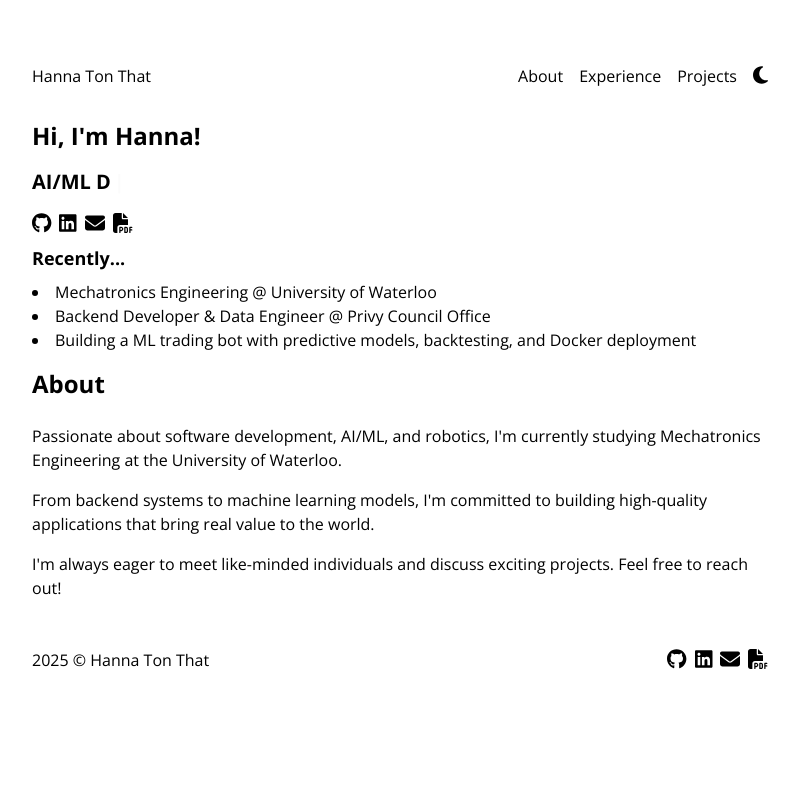
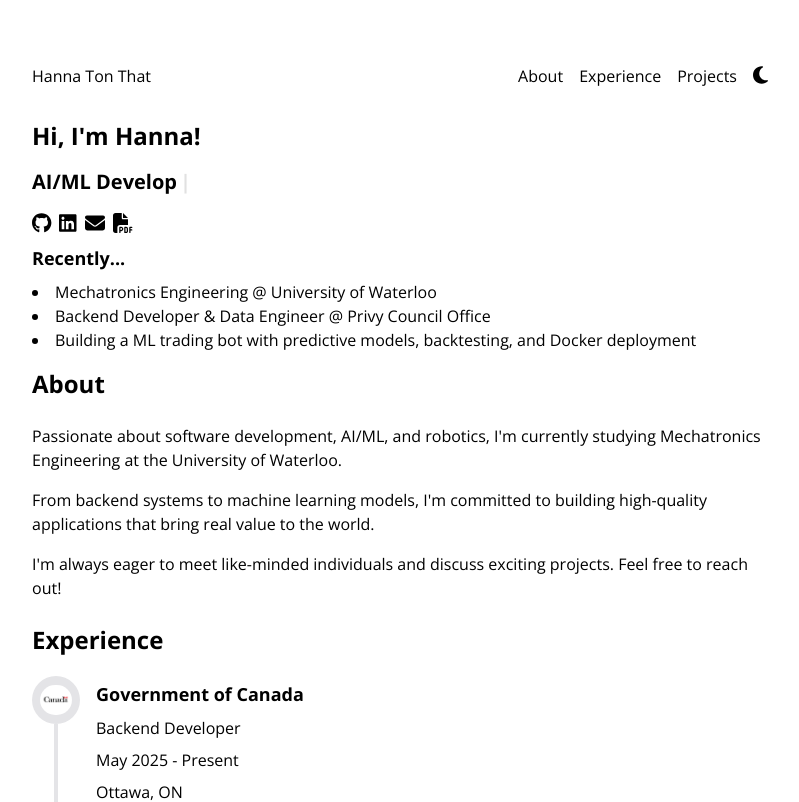
Before and after one commit to hannatonthat/portfolio-v2, a Next.js app: page / in a window 1280 px wide. Shown: the top 802 px of the page, without its empty margins (240-1039 px from the left). Built offline with nearby package versions, Linux system fonts and the light colour scheme.

Commit message:
Merge pages

```diff
--- a/components/Navbar.js
+++ b/components/Navbar.js
@@ -15,9 +15,9 @@ export default function Navbar() {
       <ul className="flex justify-between items-center w-full">
         <li><Link href="/" className="relative inline-block after:absolute after:left-0 after:bottom-0 after:h-[2px] after:w-0 after:bg-current after:transition-all after:duration-300 hover:after:w-full">Hanna Ton That</Link></li>
         <div className="flex gap-4">
-          <li><Link href="/" className="relative inline-block after:absolute after:left-0 after:bottom-0 after:h-[2px] after:w-0 after:bg-current after:transition-all after:duration-300 hover:after:w-full">About</Link></li>
-          <li><Link href="/experience" className="relative inline-block after:absolute after:left-0 after:bottom-0 after:h-[2px] after:w-0 after:bg-current after:transition-all after:duration-300 hover:after:w-full">Experience</Link></li>
-          <li><Link href="/projects" className="relative inline-block after:absolute after:left-0 after:bottom-0 after:h-[2px] after:w-0 after:bg-current after:transition-all after:duration-300 hover:after:w-full">Projects</Link></li>
+          <li><Link href="#about" className="relative inline-block after:absolute after:left-0 after:bottom-0 after:h-[2px] after:w-0 after:bg-current after:transition-all after:duration-300 hover:after:w-full">About</Link></li>
+          <li><Link href="#experience" className="relative inline-block after:absolute after:left-0 after:bottom-0 after:h-[2px] after:w-0 after:bg-current after:transition-all after:duration-300 hover:after:w-full">Experience</Link></li>
+          <li><Link href="#projects" className="relative inline-block after:absolute after:left-0 after:bottom-0 after:h-[2px] after:w-0 after:bg-current after:transition-all after:duration-300 hover:after:w-full">Projects</Link></li>
           <button onClick={() => setDarkMode(!darkMode)} aria-label="Toggle Dark Mode">
             <FontAwesomeIcon icon={darkMode ? faSun : faMoon} className="text-xl cursor-pointer transition-transform duration-300 hover:scale-110" />
           </button>
--- a/src/app/page.js
+++ b/src/app/page.js
@@ -1,4 +1,7 @@
 'use client';
+
+import Experience from '@components/Experience';
+import Project from '@components/Project';
 
 import Image from "next/image";
 
@@ -21,7 +24,8 @@ export default function Home() {
   };
 
   return (
-    <section className="">
+    <main>
+      <section id="about" className="">
         <h1 className="">Hi, I&apos;m Hanna!</h1>
 
         <h2 className="">
@@ -87,5 +91,12 @@ export default function Home() {
           </div>
         </div>
       </section>
+      <section id="experience">
+        <Experience></Experience>
+      </section>
+      <section id="projects">
+        <Project></Project>
+      </section>
+    </main>
   )
 }
--- a/styles/globals.css
+++ b/styles/globals.css
@@ -3,6 +3,7 @@
 @custom-variant dark (&:where(.dark, .dark *));
 
 html {
+  scroll-behavior: smooth;
   @apply bg-white text-black;
 }
 
```
Also changed, not shown: components/Experience.js (renamed from src/app/experience/page.js), components/Project.js (renamed from src/app/projects/page.js). Lines whose indentation alone changed are shown as unchanged.
